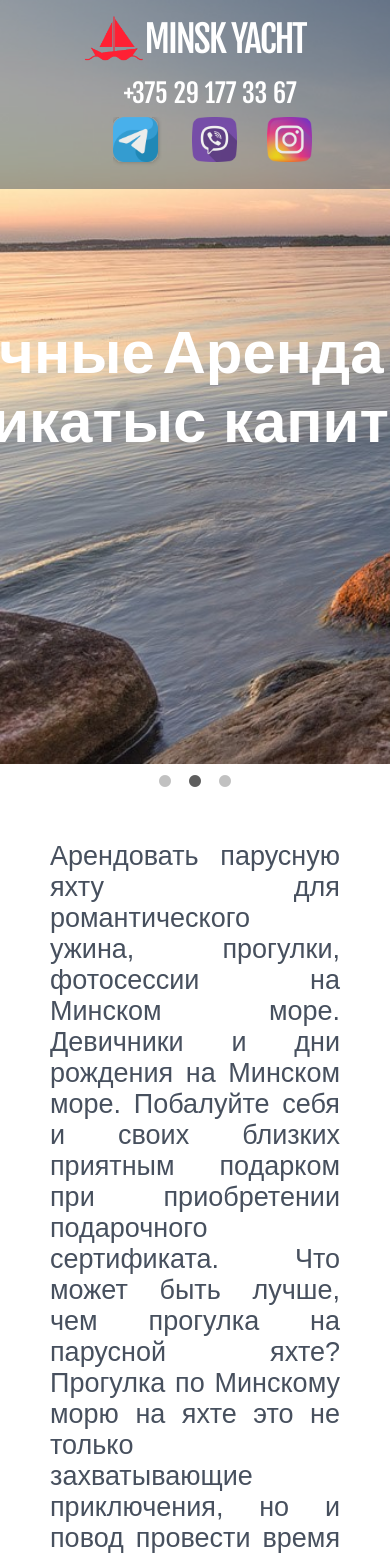
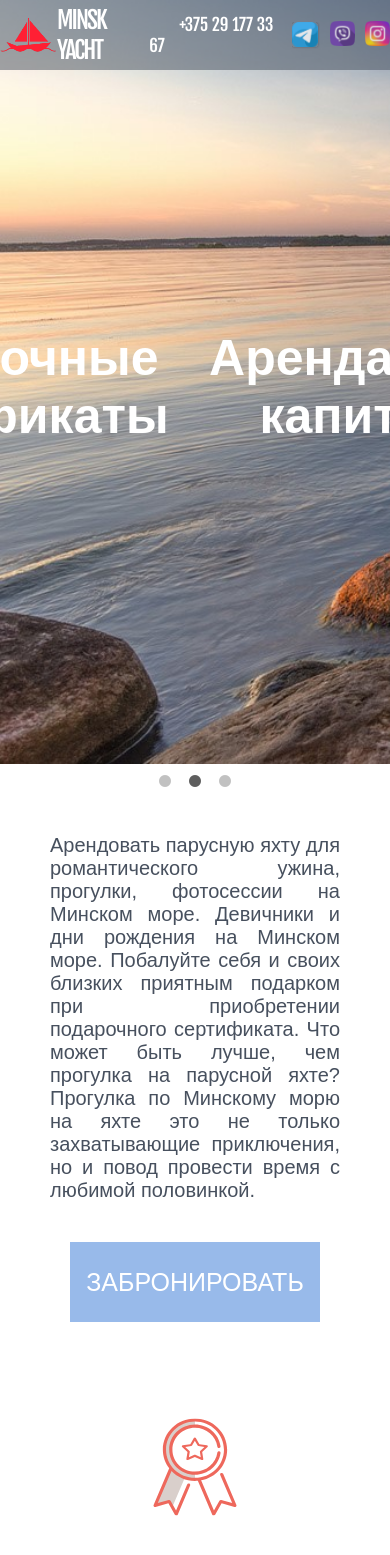
Before and after one commit to minskyacht/yacht, a React (Create React App) app: page / in a window 390 px wide. Shown: the top 1555 px of the page. Built offline with nearby package versions, Linux system fonts and the light colour scheme; a web font is replaced by a local one.

Commit message:
add mobile query

```diff
--- a/src/DescriptionContainer/DescriptionContainer.css
+++ b/src/DescriptionContainer/DescriptionContainer.css
@@ -35,6 +35,13 @@
     }
 }
 
+@media (max-width: 476px) {
+    .description_text{
+       font-size: 20px;
+    }
+}
+
+
 @media (min-width: 1024px) {
     .description_container{
         flex-direction: row;
--- a/src/Header/Header.css
+++ b/src/Header/Header.css
@@ -9,35 +9,52 @@
     font-family: 'Fjalla One', sans-serif;
 }
 
-    @media (max-width: 767px) {
-        .header {
+.logo{
     display: flex;
-            flex-direction: column;
     align-items: center;
-            justify-content: center;
+    text-transform: uppercase;
+    font-size: 37px;
+    color: #ffffff;
+    letter-spacing: -2px;
 }
 
-        .contacts_container {
-            margin-right: 0;
-            flex-direction: column;
+.svg {
+    width: 60px;
+    height: 90%;
 }
 
-        .logo {
-            margin-left: 0;
-            margin-bottom: 15px;
+.phone{
+    font-size: 26px;
+    margin-left: 30px;
+    color:white;
 }
 
-        .phone_container {
-            margin-right: 0;
+.phone:hover{
+    color:#98BAEA;
 }
+
+
+.contacts_container {
+    display: flex;
+    align-items: center;
+}
+
+.media_container {
+    display: flex;
+    align-items: center;
+}
+
+.contact {
+    margin-left: 30px;
+}
+
+.contact:hover{
+    opacity:1;
 }
 
 @media (min-width: 768px) {
     .header {
-            display: flex;
-            flex-direction: column;
-            align-items: center;
-            justify-content: center;
+        height: 40px;
     }
 
     .contacts_container {
@@ -46,8 +63,7 @@
     }
 
     .logo {
-            margin-left: 0;
-            margin-bottom: 15px;
+        font-size: 16px;
     }
 
     .phone_container {
@@ -77,44 +93,62 @@
     }
 }
 
-.logo{
+@media (max-width: 767px) {
+    .header {
+        height: 40px;
         display: flex;
-    align-items: center;
-    text-transform: uppercase;
-    font-size: 37px;
-    color: #ffffff;
-    letter-spacing: -2px;
-}
-
-.svg {
-    width: 60px;
-    height: 90%;
-}
-
-.phone{
-    font-size: 26px;
-    margin-left: 30px;
-    color:white;
-}
-
-.phone:hover{
-    color:#98BAEA;
+        justify-content: space-around;
     }
 
     .contacts_container {
-    display: flex;
-    align-items: center;
+        margin-right: 0;
     }
 
-.media_container {
-    display: flex;
-    align-items: center;
+    .logo {
+        font-size: 27px;
     }
 
-.contact {
-    margin-left: 30px;
+    .phone_container {
+        margin-right: 0;
     }
 
-.contact:hover{
-    opacity:1;
+    .phone_container a {
+        font-size: 19px;
     }
+
+    .media_container a:first-child img{
+        width: 35px;
+        padding-top: 7px;
+    }
+
+    .contact{
+        margin-left: 15px;
+    }
+
+    .media_container img{
+        width: 30px;
+    }
+}
+
+@media (max-width: 476px) {
+    .logo {
+        font-size: 24px;
+    }
+
+    .phone_container a {
+        font-size: 17px;
+    }
+
+    .media_container a:first-child img{
+        width: 30px;
+        padding-top: 7px;
+    }
+
+    .contact{
+        margin-left: 10px;
+    }
+
+    .media_container img{
+        width: 25px;
+    }
+}
--- a/src/Header/Header.js
+++ b/src/Header/Header.js
@@ -1,5 +1,5 @@
 import './Header.css';
-import logo from '../images/newlogo.png'
+import logo from '../images/newLogo.png'
 import instagram from '../images/inst.svg'
 import telegram from '../images/tg.svg'
 import viber from '../images/viber.svg'
--- a/src/HeaderHat/HeaderHat.css
+++ b/src/HeaderHat/HeaderHat.css
@@ -47,3 +47,9 @@
     display: flex;
     align-items: center;
 }
+
+@media (max-width: 476px) {
+    .demo_item {
+        font-size: 50px;
+    }
+}
--- a/src/InfoContainer/InfoContainer.css
+++ b/src/InfoContainer/InfoContainer.css
@@ -30,6 +30,15 @@
         justify-content: space-between;
         align-items: center;
     }
+
+    .info_element{
+        min-height:200px;
+    }
+
+    .info_svg{
+        width: 100px;
+        height: 150px;
+    }
 }
 
 @media (min-width: 768px) {
--- a/src/MapContainer/MapContainer.css
+++ b/src/MapContainer/MapContainer.css
@@ -13,3 +13,11 @@
     font-weight: 300;
     text-align: center;
 }
+
+
+@media (max-width: 476px) {
+    .map_title {
+        margin-top: 30px;
+        font-size: 40px;
+    }
+}
--- a/src/PriceContainer/PriceContainer.css
+++ b/src/PriceContainer/PriceContainer.css
@@ -130,3 +130,30 @@
         width: 96% !important;
     }
 }
+
+@media (max-width: 476px) {
+    .price_container_title{
+        margin-top: 30px;
+        font-size: 40px;
+    }
+
+    .price {
+        padding-top: 30px;
+    }
+
+    .price_value {
+        font-size: 70px;
+    }
+
+    .price_currency {
+        font-size: 15px;
+    }
+
+    .price_item {
+        min-height: 505px;
+    }
+
+    .price_image{
+        padding-bottom: 10px;
+    }
+}
--- a/src/ReservationContainer/ReservationContainer.css
+++ b/src/ReservationContainer/ReservationContainer.css
@@ -76,3 +76,15 @@
         font-size: 40px;
     }
 }
+
+@media (max-width: 476px) {
+    .reservation_text{
+        font-size: 20px;
+    }
+    .reservation_button{
+        width: 250px;
+        font-size: 25px;
+        height: 80px;
+        margin: 20px 0;
+    }
+}
--- a/src/ServiceContainer/ServiceContainer.css
+++ b/src/ServiceContainer/ServiceContainer.css
@@ -45,7 +45,6 @@
 
 }
 
-
 .service_container .slick-next:before  {
     color: #8d8b8b;
 }
@@ -53,3 +52,10 @@
 .service_container .slick-prev:before {
     color: #8d8b8b;
 }
+
+@media (max-width: 476px) {
+    .service_title {
+        margin-top: 30px;
+        font-size: 40px;
+    }
+}
```
Lines whose indentation alone changed are shown as unchanged.
